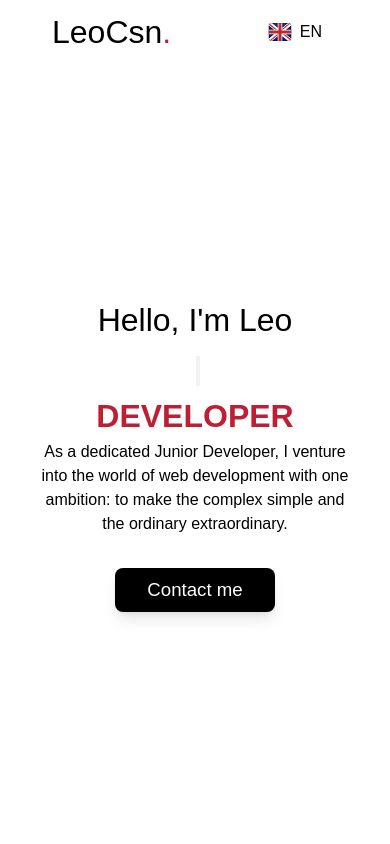
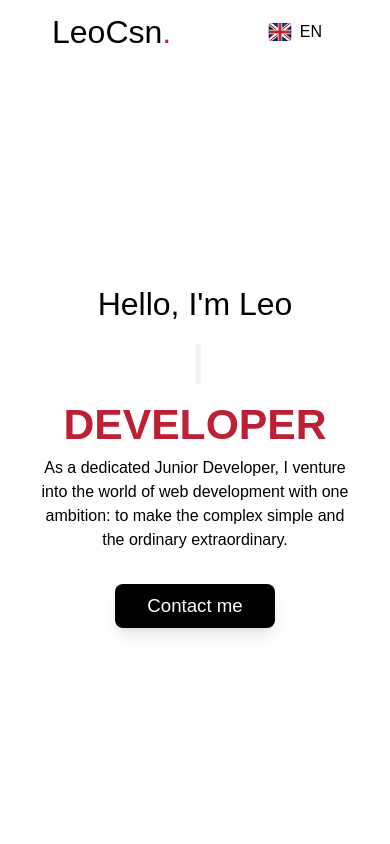
Before and after one commit to LCoinsin/Portfolio, a React (Vite) app in the folder Frontend/: page / in a window 390 px wide. Shown: the top 844 px of the page. Built offline with nearby package versions, Linux system fonts and the light colour scheme; a web font is replaced by a local one.

Commit message:
Font-size banner

```diff
--- a/Frontend/src/components/Banner/index.tsx
+++ b/Frontend/src/components/Banner/index.tsx
@@ -15,8 +15,10 @@ function Banner({ className }: BannerProps) {
       className={`${className} flex flex-row items-center justify-center overflow-x-hidden lg:justify-between `}
     >
       <div className="flex flex-col items-center lg:items-start">
-        <h2 className="text-small sm:text-medium">{t("banner_subtitle")}</h2>
-        <h2 className="text-small sm:text-large text-center font-extrabold lg:text-left">
+        <h2 className="text-small font-light sm:font-normal sm:text-medium">
+          {t("banner_subtitle")}
+        </h2>
+        <h2 className="text-medium sm:text-large text-center font-extrabold lg:text-left">
           {i18n.language === "fr" ? (
             <>
               <span className="text-primary">{t("banner_title_2")}</span>
```
